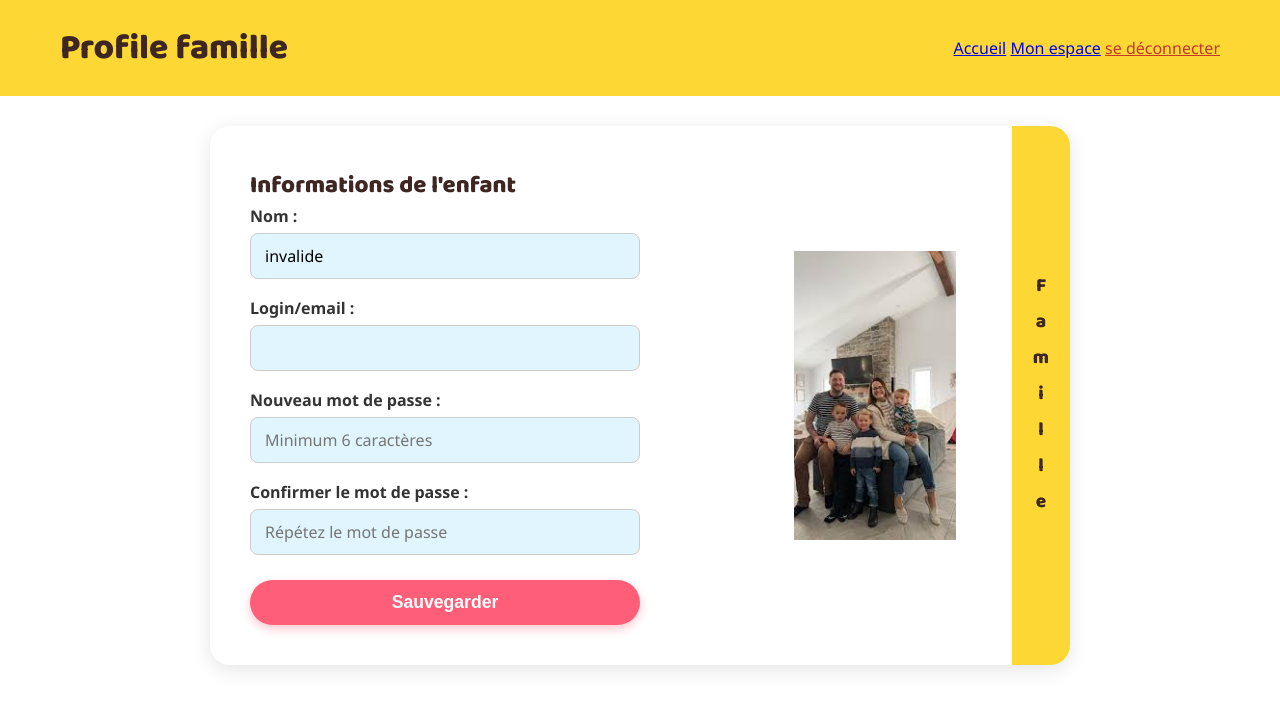
After one commit to Hugow-01/Ateliers-mercredi-grp9, a PHP site: page /profile.php in a window 1280 px wide. The commit adds this page. Shown: the top 724 px of the page. Run offline with PHP 8.4, Linux system fonts and the light colour scheme; tables that the repository leaves empty or names only in its code hold one stand-in row (values such as "Sample post"); data that the repository does not hold is empty.

Commit message:
1ere version: affichage profile/modification nom & mdp

```diff
--- a/parent-enfants.php
+++ b/parent-enfants.php
@@ -54,6 +54,7 @@
         <a href="index.php">Accueil</a>
         <a href="activites.php">nos activités</a>
         <a href="deconnexion.php" style="color:#c0392b;">se déconnecter</a>
+        <a href="profile.php" style="color:#c0392b;">Profile</a>
     </nav>
 </header>
 
--- /dev/null
+++ b/php/profile-info.php
@@ -0,0 +1,86 @@
+<?php
+require_once __DIR__ . '/config.php';
+// requireAdmin();
+
+$db          = getDB();
+$message     = 'titi'; // . $_POST['action'];
+$messageType = 'toto';
+
+function verifier_login_existant(PDO $db, string $nouv_login): bool {
+    $stmt = $db->prepare("SELECT login FROM Famille WHERE login = ?");
+    $stmt->execute([$nouv_login]);
+
+    if ($stmt->fetch()) {
+        return FALSE;
+    }
+    return TRUE;
+}
+
+if ($_SERVER['REQUEST_METHOD'] === 'POST') {
+
+
+$action = $_POST['action'] ?? '';
+
+if ($action === 'changement_profile') {
+    $nouveau_nom = $_POST['nouveau_nom'] ?? '';
+    $nouveau_login  = $_POST['nouveau_login'];
+    $nouveau_mdp  = $_POST['nouveau_mdp'];
+    $nouveau_mdp2  = $_POST['nouveau_mdp2'];
+    //$message = 'success ' . $nouveau_nom . ' ' . $nouveau_login . ' ' . $nouveau_mdp . ' | ' . $_SESSION['user'];
+    //$message     = 'momo' . ' x '. $action . ' y ' . $nouveau_nom;
+    //$messageType = 'success';
+
+    if($nouveau_mdp != $nouveau_mdp2) {
+        $messageType = 'error';
+        $message = "Error: Les mots de passes ne correspondent pas";
+    }
+    elseif ((strlen($nouveau_mdp) > 0) && strlen($nouveau_mdp) < 6) {
+        $message = 'Mot de passe trop court.';
+        $messageType = 'error';
+    }
+    elseif ((strlen($nouveau_mdp) > 0) && strlen($nouveau_mdp) < 6) {
+        $message = 'Mot de passe trop court.';
+        $messageType = 'error';
+    }
+    elseif (strlen($nouveau_login) > 0 && !filter_var($nouveau_login, FILTER_VALIDATE_EMAIL)) {
+        $message = "L'adresse email n'est pas valide.";
+        $messageType = 'error';
+    }
+    elseif (($nouveau_login !== $_SESSION['user']) && !verifier_login_existant($db, $nouveau_login)) {
+        $message = "Cet email est déjà utilisé.";
+        $messageType = 'error';
+    }
+    else {
+        if(strlen($nouveau_nom) > 0) {
+            $stmt = $db->prepare("UPDATE famille SET nom = :nouveau_nom WHERE login = :ancien_login");
+            $stmt->execute([
+                ':nouveau_nom' => $nouveau_nom,
+                ':ancien_login'  => $_SESSION['user']
+            ]);
+            $_SESSION['nom'] = $nouveau_nom;
+        }
+        if(strlen($nouveau_mdp) > 0) {
+            $stmt = $db->prepare("UPDATE famille SET mdp = :nouveau_mdp WHERE login = :ancien_login");
+            $hash = password_hash($nouveau_mdp, PASSWORD_DEFAULT);
+            $stmt->execute([
+                ':nouveau_mdp' => $hash,
+                ':ancien_login'  => $_SESSION['user']
+            ]);
+        }
+        if ((strlen($nouveau_login) > 0) && ($nouveau_login !== $_SESSION['user'])) {
+            $stmt = $db->prepare("UPDATE famille SET login = :nouveau_login WHERE login = :ancien_login");
+            $stmt->execute([
+                ':nouveau_login' => $nouveau_login,
+                ':ancien_login'  => $_SESSION['user']
+            ]);
+            $_SESSION['user'] = $nouveau_login;
+        }
+        $message = 'Le profile a été modifié.';
+        $messageType = 'success';
+    }
+
+    $_SESSION['message'] = $message;
+    $_SESSION['messageType'] = $messageType;
+    header("Location: ../profile.php");
+}
+}
--- /dev/null
+++ b/profile.php
@@ -0,0 +1,82 @@
+<?php require_once 'php/profile-info.php'; ?>
+<!DOCTYPE html>
+<html lang="fr">
+<head>
+    <meta charset="UTF-8">
+    <meta name="viewport" content="width=device-width, initial-scale=1.0">
+    <title>Profile famille</title>
+    <link rel="stylesheet" href="css/global.css">
+    <link rel="stylesheet" href="css/ajouter-enfant.css">
+    <link href="https://fonts.googleapis.com/css2?family=Baloo+2:wght@400;600;800&family=Nunito:wght@400;600;700&display=swap" rel="stylesheet">
+</head>
+<body>
+
+<div class="banner-yellow">
+    <div class="container" style="display:flex; justify-content:space-between; align-items:center;">
+        <h1 style="font-family:'Baloo 2'; color:#3e2723;">Profile famille</h1>
+        <nav>
+            <a href="index.php">Accueil</a>
+            <a href="parent-enfants.php">Mon espace</a>
+            <a href="deconnexion.php" style="color:#c0392b;">se déconnecter</a>
+        </nav>
+    </div>
+</div>
+
+<div class="container" style="margin-top:30px; padding-bottom:60px;">
+
+    <?php
+    $message = $_SESSION['message'] ?? '';
+    $messageType = $_SESSION['messageType'] ?? '';
+    // Clear the message so it doesn't show again on refresh
+    unset($_SESSION['message'], $_SESSION['messageType']);?>
+
+    <!-- <?php if ($error): ?>
+        <div class="alert alert-error"><?= $error ?></div>
+    <?php endif; ?> -->
+
+    <div class="add-child-container">
+        <div class="form-part">
+            <h2 style="font-family:'Baloo 2'; margin-top:0; color:#3e2723;">Informations de l'enfant</h2>
+
+            <form method="POST" action="php/profile-info.php">
+                <input type="hidden" name="action" value="changement_profile">
+                <div class="form-group">
+                    <label>Nom :</label>
+                    <input type="text" name="nouveau_nom"
+                           value="<?= htmlspecialchars($_SESSION['nom'] ?? 'invalide') ?>" required>
+                </div>
+                <div class="form-group">
+                    <label>Login/email :</label>
+                    <input type="text" name="nouveau_login"
+                           value="<?= htmlspecialchars($_SESSION['user'] ?? '') ?>" required readonly>
+                </div>
+                <div class="form-group">
+                    <label>Nouveau mot de passe :</label>
+                    <input type="password" name="nouveau_mdp" placeholder="Minimum 6 caractères">
+                </div>
+                <div class="form-group">
+                    <label>Confirmer le mot de passe :</label>
+                    <input type="password" name="nouveau_mdp2" placeholder="Répétez le mot de passe">
+                </div>
+
+                <div style="display:flex; gap:15px; margin-top:25px;">
+                    <button type="submit" class="btn btn-primary" style="flex:1; padding:12px; font-size:1.1rem;">Sauvegarder</button>
+                    <!-- <a href="parent-enfants.php" class="btn" style="flex:1; padding:12px; text-align:center; font-size:1.1rem; background:#eee; color:#333;">Annuler</a> -->
+                </div>
+            </form>
+            <?php if ($message): ?>
+                <div class="alert alert-<?= $messageType ?>"><?= $message ?></div>
+            <?php endif; ?>
+        </div>
+
+        <div class="image-part">
+            <img src="images/famille.jpg" alt="Famille" style="max-width:75%; max-height:290px;" onerror="this.style.display='none'">
+            <div class="yellow-strip">
+                <span>Famille</span>
+            </div>
+        </div>
+    </div>
+</div>
+
+</body>
+</html>
```
Also changed, not shown: images/famille.jpg (added).
